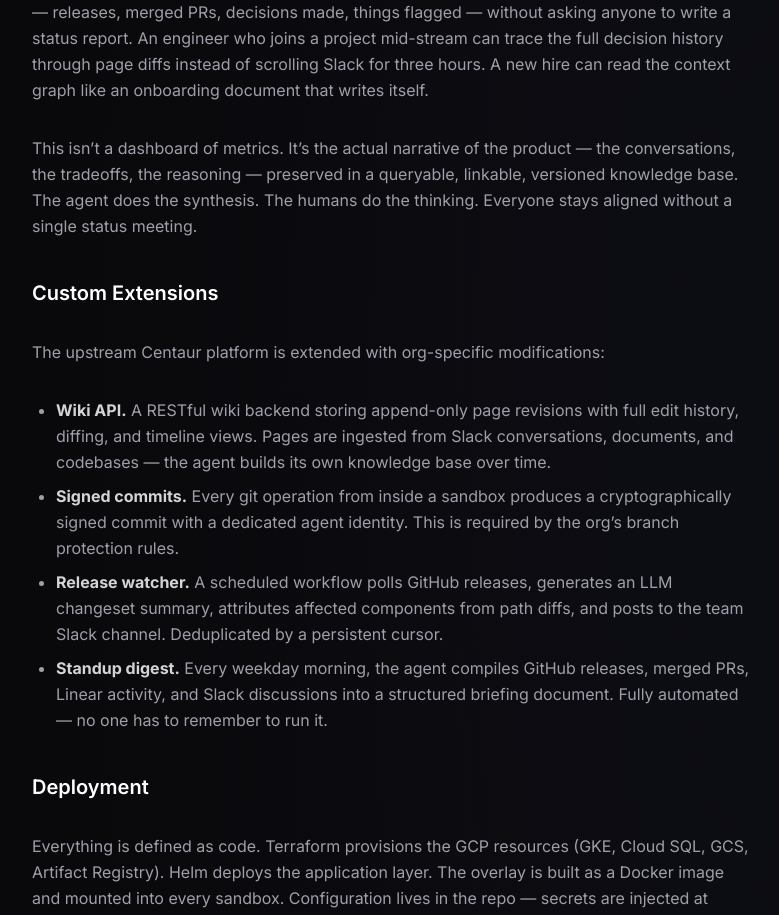
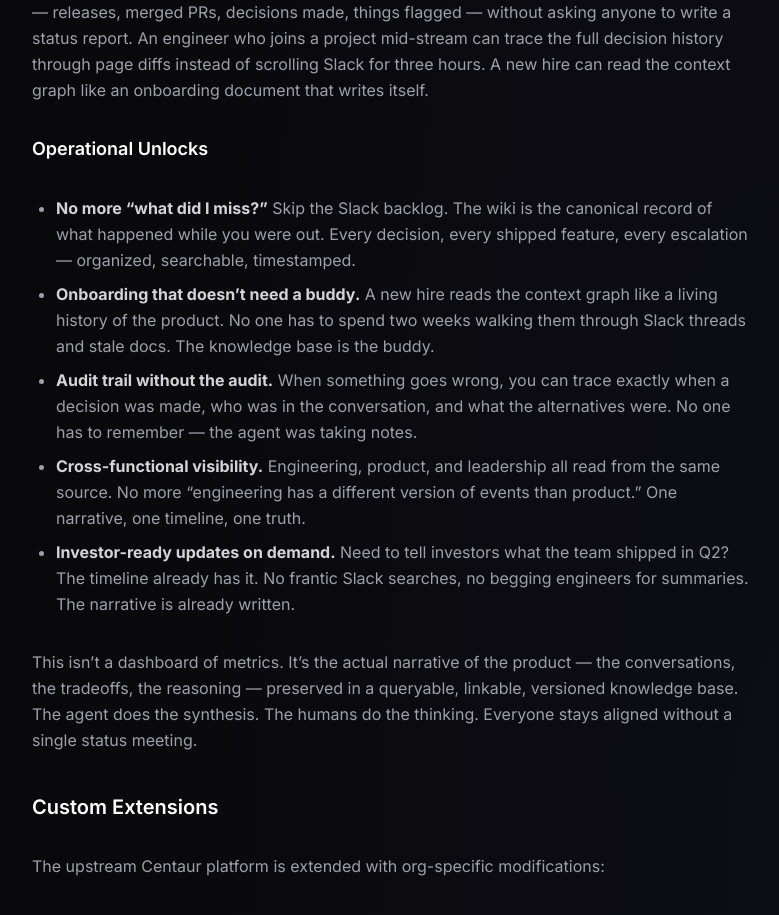
Before and after one commit to ethenotethan/personal-site, a Next.js app: page /writing/darkbloom-centaur-agent in a window 1280 px wide. Shown: the part 3420-4335 px from the top of the page, without its empty margins (248-1027 px from the left). Built offline with nearby package versions, Linux system fonts and the light colour scheme.

Commit message:
feat: add Operational Unlocks to context graph section

```diff
--- a/src/app/writing/darkbloom-centaur-agent/page.tsx
+++ b/src/app/writing/darkbloom-centaur-agent/page.tsx
@@ -266,6 +266,41 @@
           writes itself.
         </p>
 
+        <h3 className="text-lg font-semibold text-white mt-6">Operational Unlocks</h3>
+
+        <ul className="text-zinc-400 leading-relaxed space-y-2 list-disc pl-6">
+          <li>
+            <strong className="text-zinc-300">No more &ldquo;what did I miss?&rdquo;</strong>{" "}
+            Skip the Slack backlog. The wiki is the canonical record of what
+            happened while you were out. Every decision, every shipped feature,
+            every escalation — organized, searchable, timestamped.
+          </li>
+          <li>
+            <strong className="text-zinc-300">Onboarding that doesn&rsquo;t need a buddy.</strong>{" "}
+            A new hire reads the context graph like a living history of the
+            product. No one has to spend two weeks walking them through Slack
+            threads and stale docs. The knowledge base is the buddy.
+          </li>
+          <li>
+            <strong className="text-zinc-300">Audit trail without the audit.</strong>{" "}
+            When something goes wrong, you can trace exactly when a decision
+            was made, who was in the conversation, and what the alternatives
+            were. No one has to remember — the agent was taking notes.
+          </li>
+          <li>
+            <strong className="text-zinc-300">Cross-functional visibility.</strong>{" "}
+            Engineering, product, and leadership all read from the same
+            source. No more &ldquo;engineering has a different version of events
+            than product.&rdquo; One narrative, one timeline, one truth.
+          </li>
+          <li>
+            <strong className="text-zinc-300">Investor-ready updates on demand.</strong>{" "}
+            Need to tell investors what the team shipped in Q2? The timeline
+            already has it. No frantic Slack searches, no begging engineers for
+            summaries. The narrative is already written.
+          </li>
+        </ul>
+
         <p className="text-zinc-400 leading-relaxed">
           This isn&rsquo;t a dashboard of metrics. It&rsquo;s the actual
           narrative of the product — the conversations, the tradeoffs, the
```
